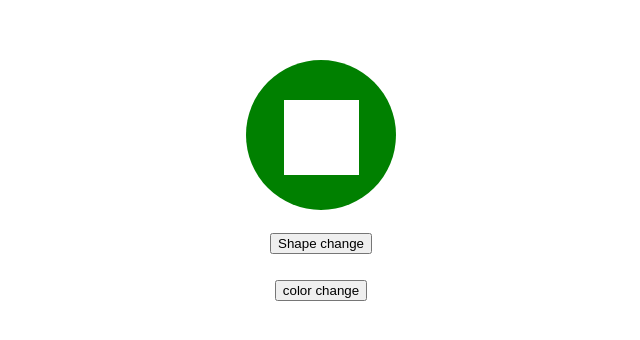
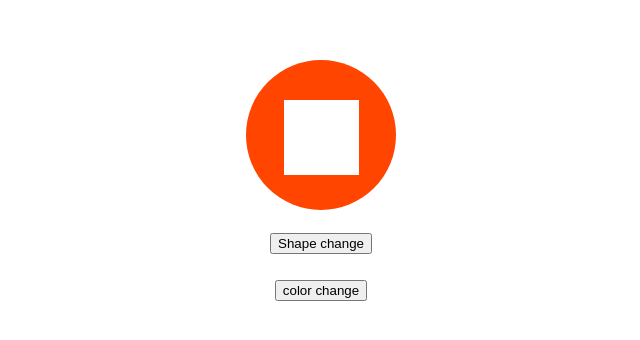
Before and after one commit to Bhagwatdixit/color-change, a plain HTML site: page index.html in a window 1280 px wide. Shown: the part 218-558 px from the top of the page, without its empty margins (319-959 px from the left). Drawn offline with Linux system fonts and the light colour scheme.

Commit message:
color orange

```diff
--- a/style.css
+++ b/style.css
@@ -23,7 +23,7 @@ body{
     height: 150px;
     width: 150px;
     border-radius: 50%;
-    background-color: green;
+    background-color: orangered;
     box-sizing: border-box;
 }
 
```
